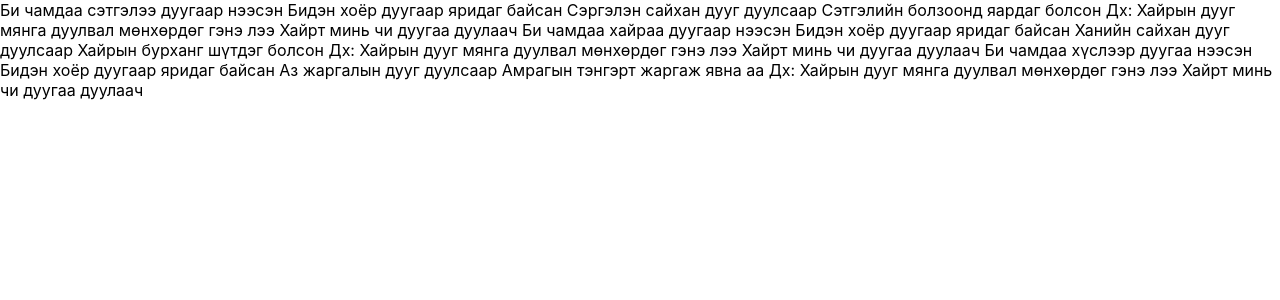
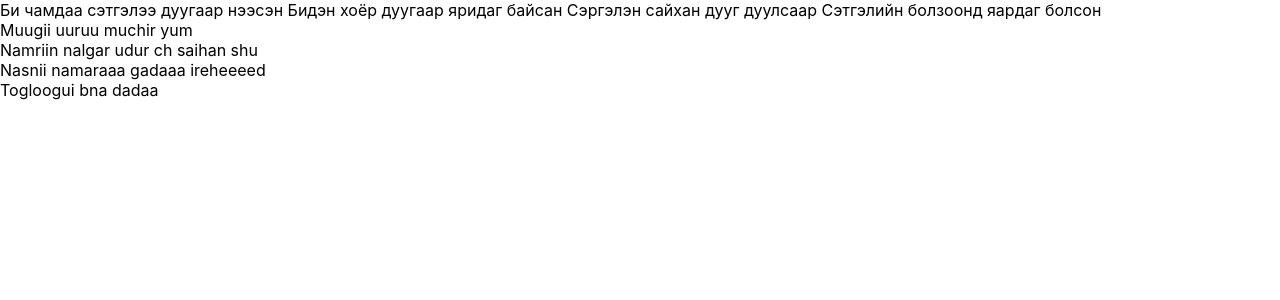
Before and after one commit to badishd-icodice-edu/git-demo, a React (Create React App) app: page / in a window 1280 px wide. Shown: the top 300 px of the page. Built offline with nearby package versions, Linux system fonts and the light colour scheme.

Commit message:
added dadaa

```diff
--- a/src/App.js
+++ b/src/App.js
@@ -1,32 +1,22 @@
+
 import './App.css';
 
 function App() {
-  return (<>
+  return (
   <div>Би чамдаа сэтгэлээ дуугаар нээсэн
 Бидэн хоёр дуугаар яридаг байсан
 Сэргэлэн сайхан дууг дуулсаар
 Сэтгэлийн болзоонд яардаг болсон
 
-Дх: Хайрын дууг мянга дуулвал мөнхөрдөг гэнэ лээ
-Хайрт минь чи дуугаа дуулаач
+  <div>Muugii uuruu muchir yum</div>
+  <div> Namriin nalgar udur ch saihan shu </div>
+  <div> Nasnii namaraaa gadaaa ireheeeed </div>
+  <div>Togloogui bna dadaa</div>
+  </div>
 
-Би чамдаа хайраа дуугаар нээсэн
-Бидэн хоёр дуугаар яридаг байсан
-Ханийн сайхан дууг дуулсаар
-Хайрын бурханг шүтдэг болсон
 
-Дх: Хайрын дууг мянга дуулвал мөнхөрдөг гэнэ лээ
-Хайрт минь чи дуугаа дуулаач
 
-Би чамдаа хүслээр дуугаа нээсэн
-Бидэн хоёр дуугаар яридаг байсан
-Аз жаргалын дууг дуулсаар
-Амрагын тэнгэрт жаргаж явна аа
 
-Дх: Хайрын дууг мянга дуулвал мөнхөрдөг гэнэ лээ
-Хайрт минь чи дуугаа дуулаач </div>
-
-  </>
 
 
   );
```
